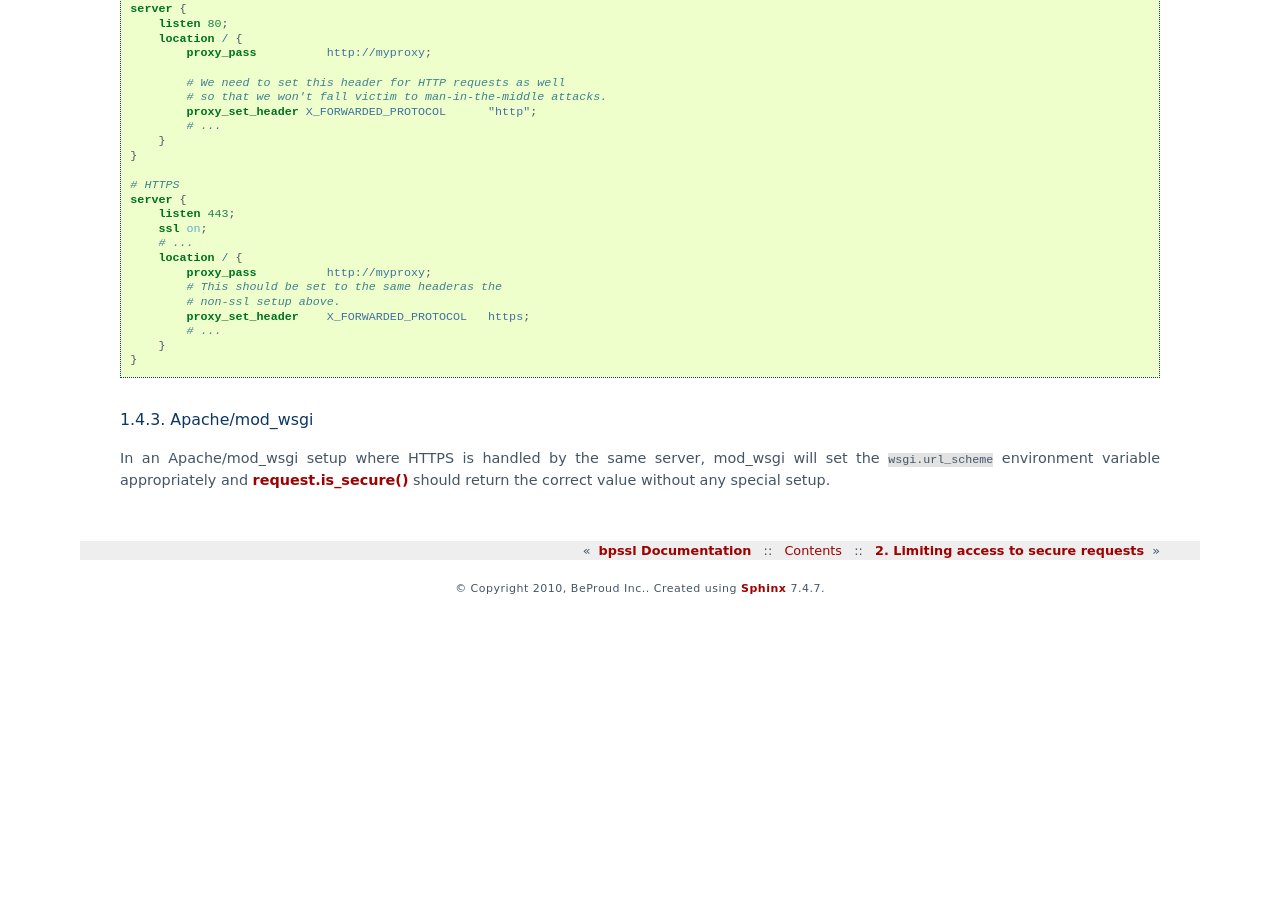
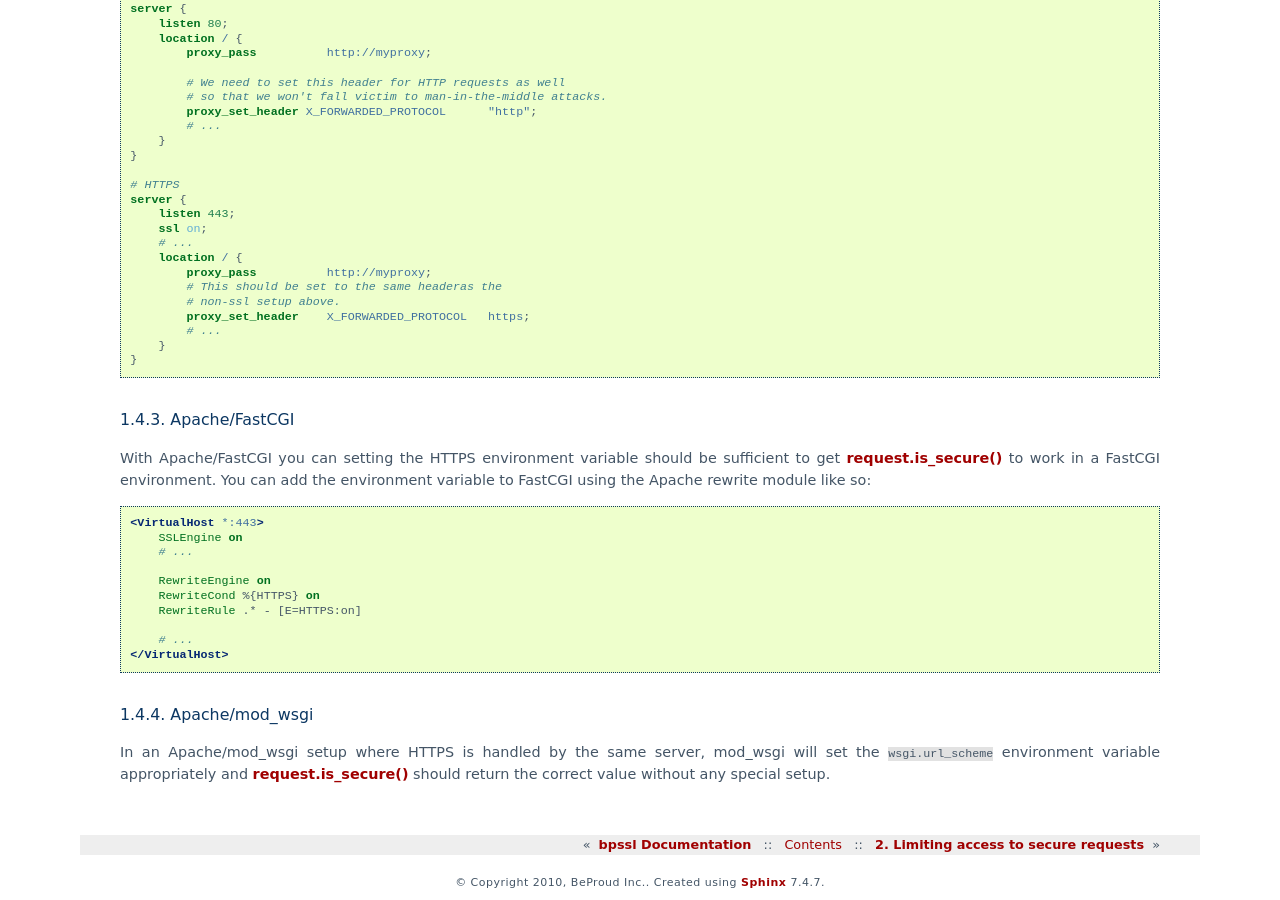
Before and after one commit to beproud/bpssl, a Sphinx documentation site: the page built from docs/en/source/install.rst, in a window 1280 px wide and 900 px high, scrolled down 2059 px. Built offline with Sphinx 7.4.7, drawn with Linux system fonts in a browser that asks for light colours; formulas are drawn with MathJax 3; before the commit the page ends 2665 px from its top, so only the background shows below that.

Commit message:
Added a section on how to setup Apache/FastCGI

```diff
--- a/docs/en/source/install.rst
+++ b/docs/en/source/install.rst
@@ -158,10 +158,25 @@ in conjunction with the
         }
     }
 
-.. Apache/FastCGI
-.. +++++++++++++++++++++++++++++
-..
-.. TODO: Write later
+Apache/FastCGI
++++++++++++++++++++++++++++++
+
+With Apache/FastCGI you can setting the HTTPS environment variable should be sufficient to
+get `request.is_secure()`_ to work in a FastCGI environment. You can add the environment
+variable to FastCGI using the Apache rewrite module like so:
+
+.. code-block:: apache
+
+    <VirtualHost *:443>
+        SSLEngine on
+        # ...
+
+        RewriteEngine on
+        RewriteCond %{HTTPS} on
+        RewriteRule .* - [E=HTTPS:on]
+
+        # ...
+    </VirtualHost>
 
 Apache/mod_wsgi
 +++++++++++++++++++++++++++++
```
